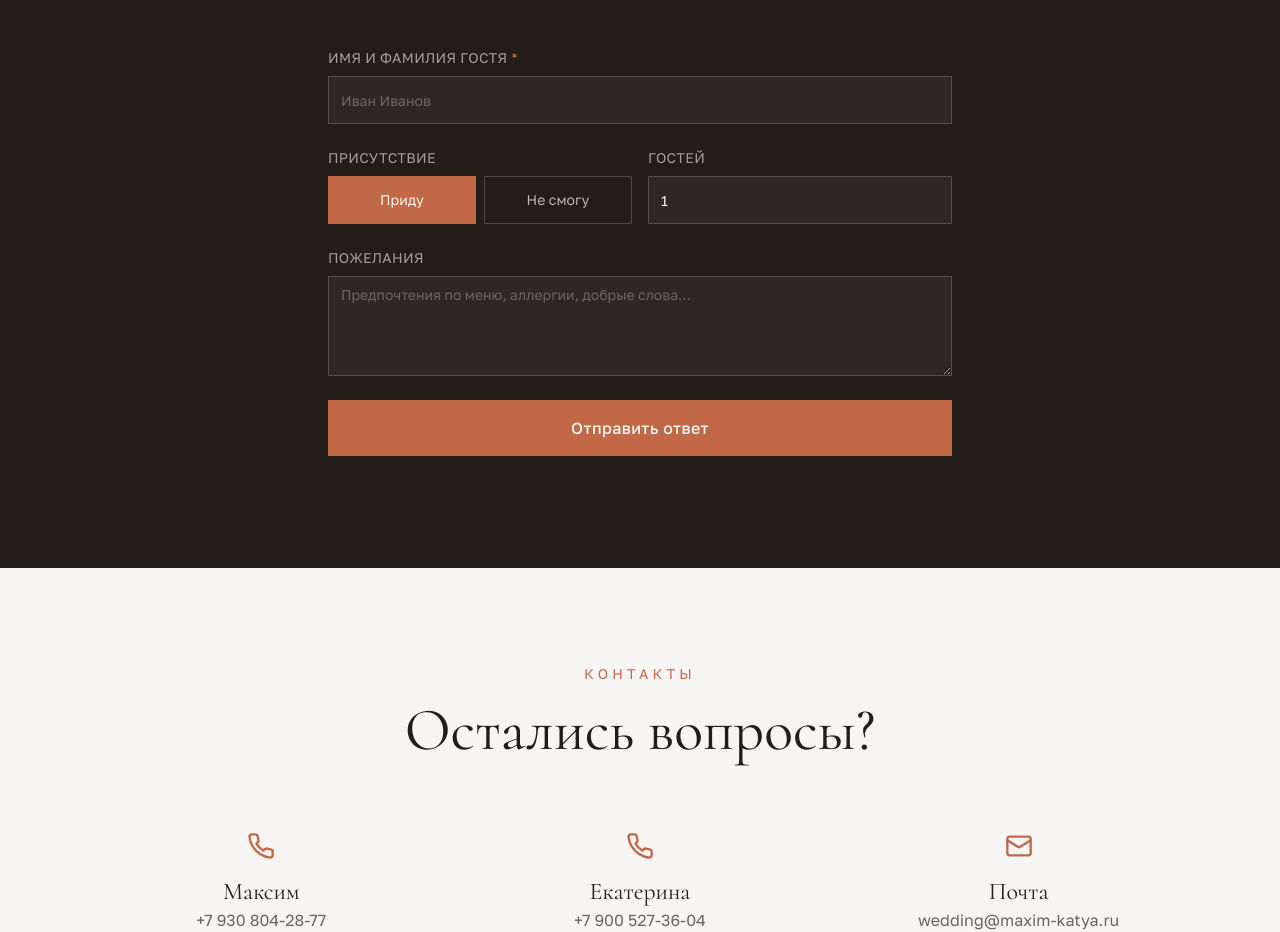
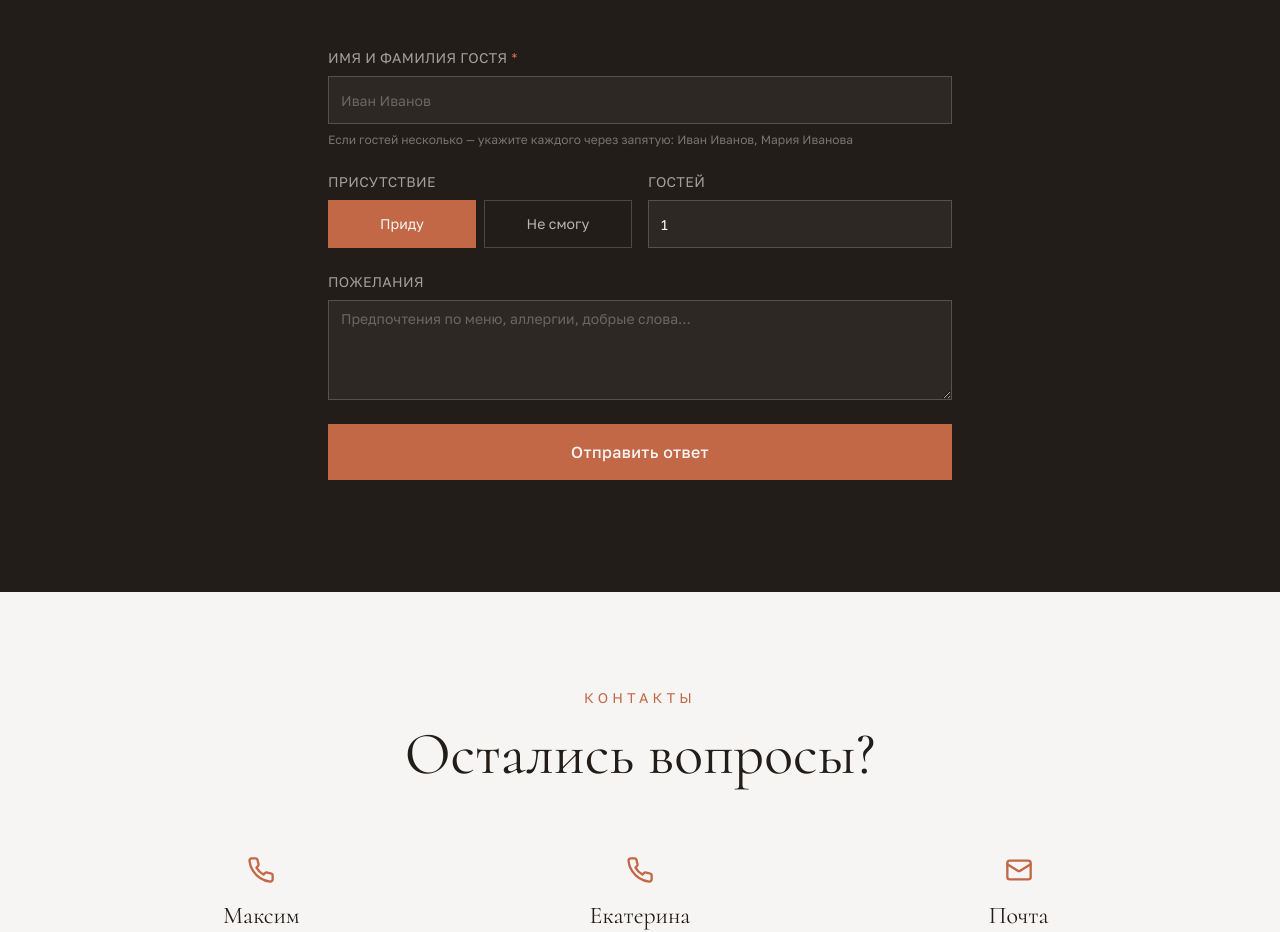
Before and after one commit to pr-poehali-dev/wedding-invitation-site-214, a React (Vite) app: page / in a window 1280 px wide. Shown: the part 2706-3638 px from the top of the page. Built offline with nearby package versions, Linux system fonts and the light colour scheme.

Commit message:
Add guest confirmation notes

```diff
--- a/src/pages/Index.tsx
+++ b/src/pages/Index.tsx
@@ -266,6 +266,7 @@ const Index = () => {
                   placeholder="Иван Иванов"
                   className="rounded-none bg-background/5 border-background/20 text-background placeholder:text-background/30 h-12"
                 />
+                <p className="mt-2 text-xs text-background/40">Если гостей несколько — укажите каждого через запятую: Иван Иванов, Мария Иванова</p>
               </div>
               <div className="grid grid-cols-2 gap-4">
                 <div>
```
